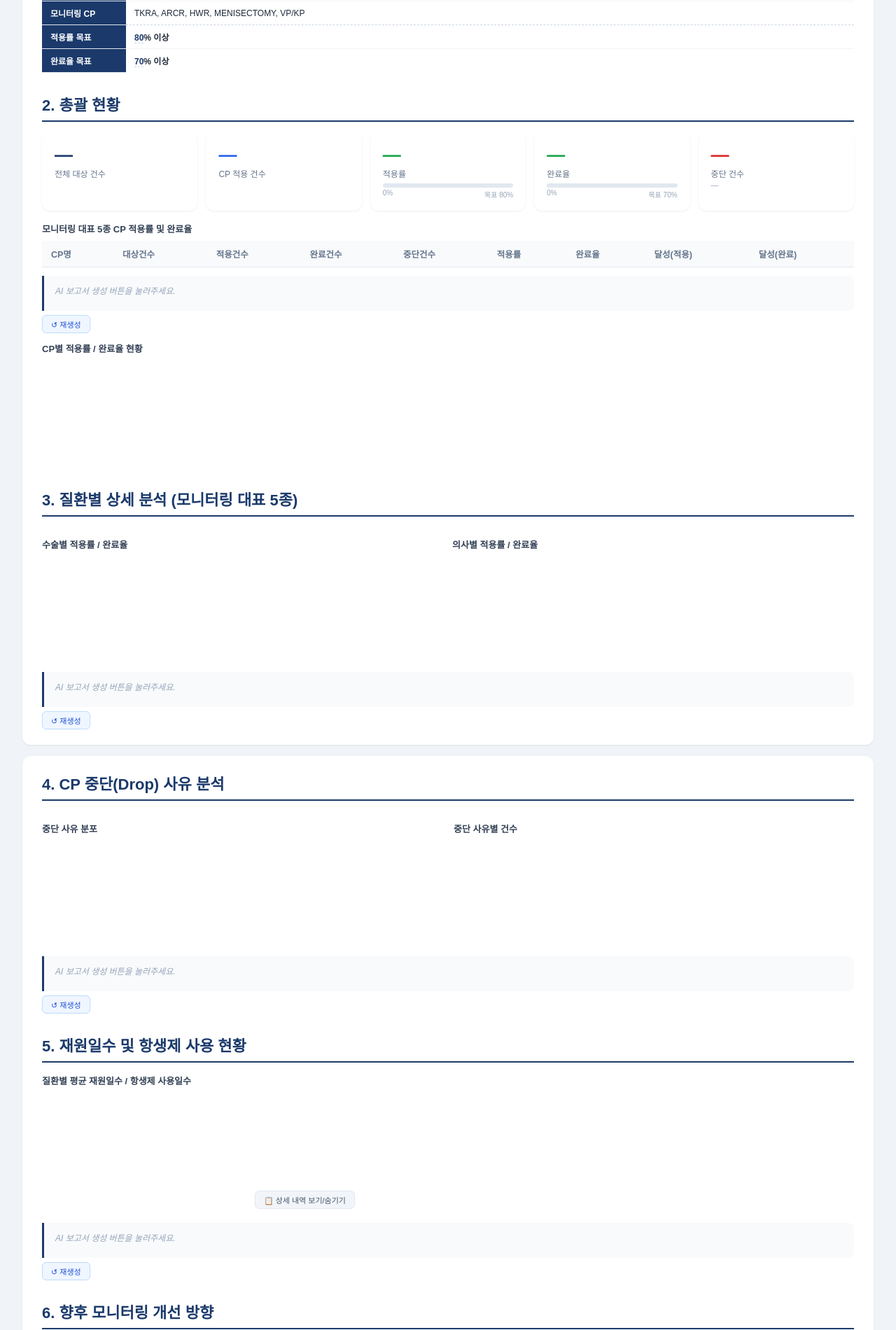
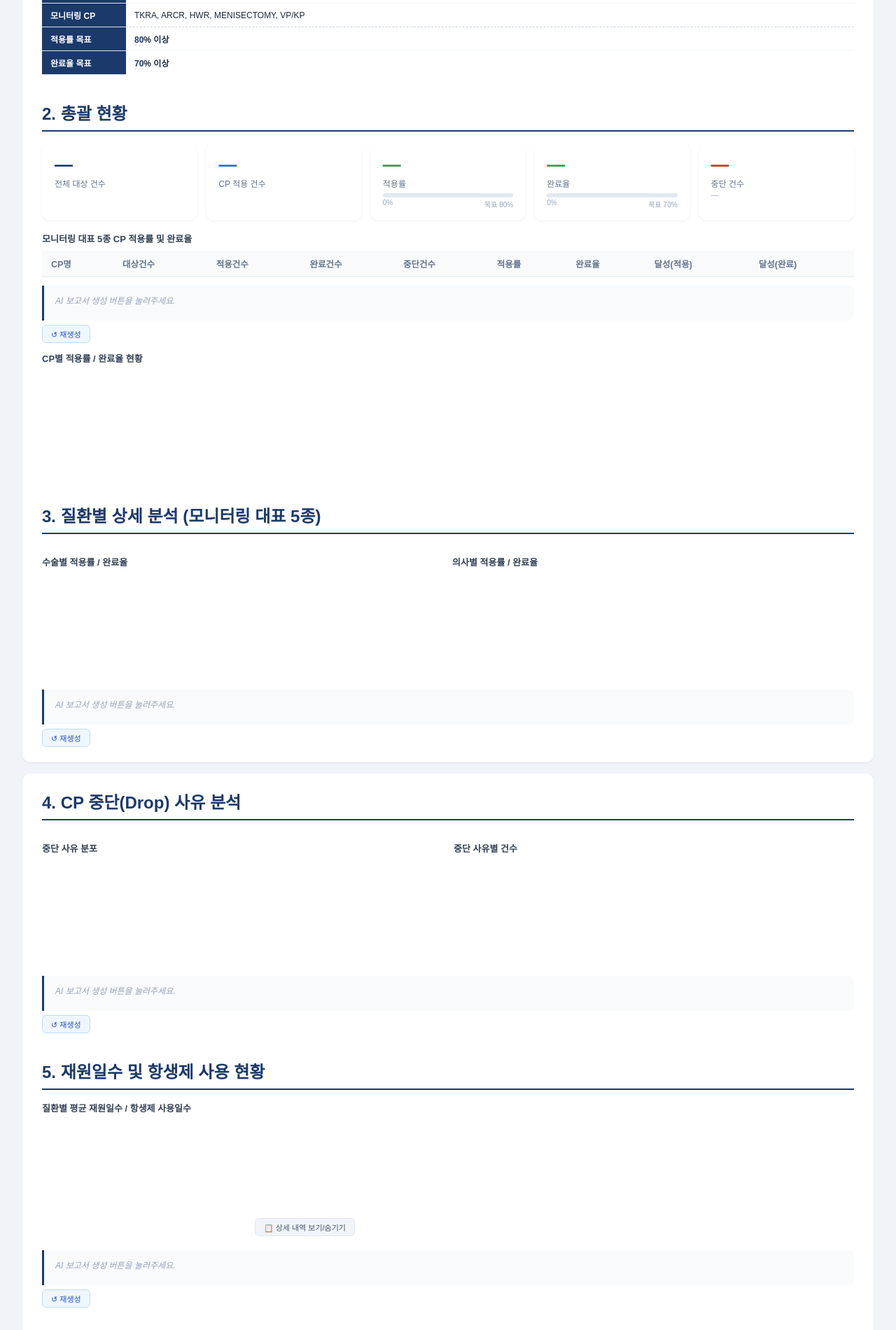
Before and after one commit to gwonjeonga6-svg/cp-dashboard, a plain HTML site: page index.html in a window 1280 px wide. Shown: the part 580-2480 px from the top of the page at 70% size. Drawn offline with nearby package versions, Linux system fonts and the light colour scheme.

Commit message:
Update index.html

```diff
--- a/index.html
+++ b/index.html
@@ -93,7 +93,7 @@ tr:hover td { background:#FAFBFD; }
   margin-bottom:16px; padding:22px 28px;
 }
 .rpt-title {
-  font-size:22px; font-weight:700; color:#1B3A6B;
+  font-size:24px; font-weight:700; color:#1B3A6B;
   border-bottom:2px solid #1B3A6B; padding-bottom:8px; margin-bottom:16px;
   display:flex; justify-content:space-between; align-items:center;
 }
@@ -149,7 +149,7 @@ tr:hover td { background:#FAFBFD; }
     page-break-after:always;
   }
   .rpt-section:last-child { page-break-after:auto; }
-  .rpt-title { font-size:15px; margin-bottom:8px; }
+  .rpt-title { font-size:16px; margin-bottom:10px; }
   .rpt-title + .rpt-title,
   .rpt-title[style*="margin-top"] { margin-top:16px !important; border-top:1px solid #E2E8F0; padding-top:12px; }
   .rpt-sub { font-size:11px; margin:8px 0 5px; }
@@ -283,7 +283,7 @@ tr:hover td { background:#FAFBFD; }
       <tr><th>완료율 목표</th><td><b><span id="ov-completeGoal" contenteditable="true" onblur="saveGoals()" style="outline:none;cursor:text;border-bottom:1px dashed #CBD5E1;color:#1B3A6B" title="클릭해서 수정">70</span>% 이상</b></td></tr>
     </table>
 
-    <div class="rpt-title" style="margin-top:28px">2. 총괄 현황</div>
+    <div class="rpt-title" style="margin-top:36px">2. 총괄 현황</div>
     <div class="summary">
       <div class="card c1"><div class="val" id="ov-total">—</div><div class="lbl">전체 대상 건수</div></div>
       <div class="card c4"><div class="val" id="ov-apply">—</div><div class="lbl">CP 적용 건수</div></div>
@@ -313,7 +313,7 @@ tr:hover td { background:#FAFBFD; }
     <div class="rpt-sub" style="margin-top:12px">CP별 적용률 / 완료율 현황</div>
     <canvas id="rptChartSummary" style="max-height:180px"></canvas>
 
-    <div class="rpt-title" style="margin-top:28px">3. 질환별 상세 분석 (모니터링 대표 5종)</div>
+    <div class="rpt-title" style="margin-top:36px">3. 질환별 상세 분석 (모니터링 대표 5종)</div>
     <div style="display:grid;grid-template-columns:1fr 1fr;gap:12px;margin-bottom:8px">
       <div>
         <div class="rpt-sub">수술별 적용률 / 완료율</div>
@@ -344,7 +344,7 @@ tr:hover td { background:#FAFBFD; }
     <div class="rpt-analysis loading" id="analysis-drop" contenteditable="true">AI 보고서 생성 버튼을 눌러주세요.</div>
     <button class="regen-btn" onclick="genSection('drop')">↺ 재생성</button>
 
-    <div class="rpt-title" style="margin-top:28px">5. 재원일수 및 항생제 사용 현황</div>
+    <div class="rpt-title" style="margin-top:36px">5. 재원일수 및 항생제 사용 현황</div>
     <div class="rpt-sub">질환별 평균 재원일수 / 항생제 사용일수</div>
     <canvas id="rptChartStay" style="max-height:200px;margin-bottom:8px"></canvas>
     <button class="toggle-btn no-print" onclick="toggleTable('stayDetailWrap')" style="margin-bottom:8px">📋 상세 내역 보기/숨기기</button>
@@ -362,7 +362,7 @@ tr:hover td { background:#FAFBFD; }
     <div class="rpt-analysis loading" id="analysis-stay" contenteditable="true">AI 보고서 생성 버튼을 눌러주세요.</div>
     <button class="regen-btn" onclick="genSection('stay')">↺ 재생성</button>
 
-    <div class="rpt-title" style="margin-top:28px">6. 향후 모니터링 개선 방향</div>
+    <div class="rpt-title" style="margin-top:36px">6. 향후 모니터링 개선 방향</div>
     <div class="rpt-analysis loading" id="analysis-improve" contenteditable="true">AI 보고서 생성 버튼을 눌러주세요.</div>
     <button class="regen-btn" onclick="genSection('improve')">↺ 재생성</button>
   </div>
```
